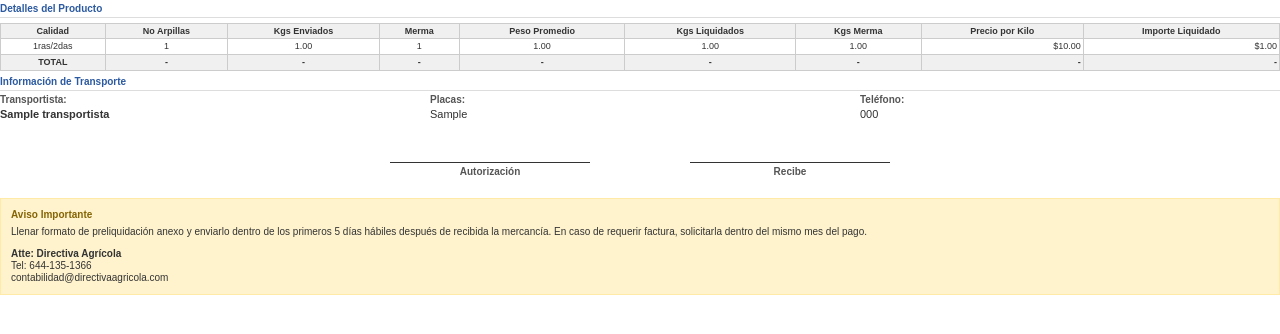
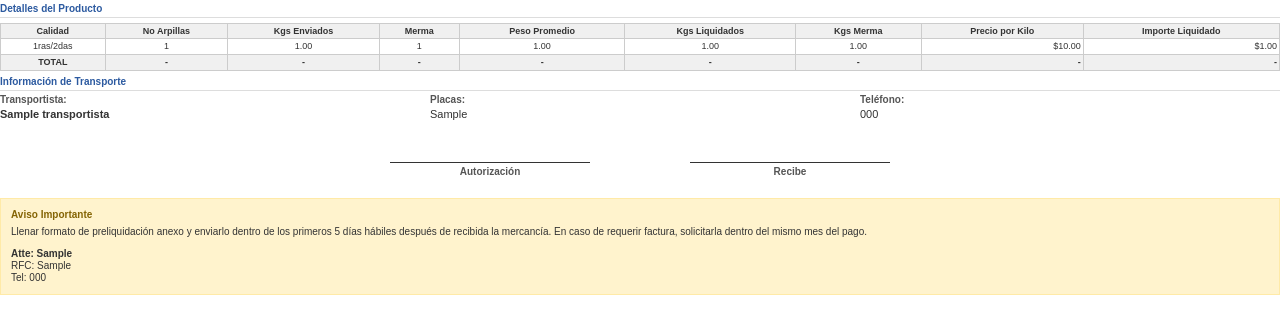
Before and after one commit to DirectivaSoftware01/DirectivaAgricola, a Django app: page /remisiones/1/imprimir/ in a window 1280 px wide. Shown: the part 326-660 px from the top of the page. Run offline with Django 5.2, Linux system fonts and the light colour scheme; a user stored in the database is signed in; tables that the repository leaves empty hold one stand-in row (values such as "Sample post"); grey boxes marked "Sample" are stand-in pictures.

Commit message:
feat: Actualizar información de empresa en pie del formato
- Cambiar Atte: para usar razón social de configuración
- Agregar RFC de la empresa desde configuración
- Agregar teléfono de la empresa desde configuración
- Usar datos dinámicos en lugar de información estática
- Mantener fallback a 'Directiva Agrícola' si no hay configuración
- Mostrar RFC y teléfono solo si están configurados

```diff
--- a/templates/core/remision_imprimir.html
+++ b/templates/core/remision_imprimir.html
@@ -479,9 +479,9 @@
         <div class="notice-title">Aviso Importante</div>
         <p>Llenar formato de preliquidación anexo y enviarlo dentro de los primeros 5 días hábiles después de recibida la mercancía. En caso de requerir factura, solicitarla dentro del mismo mes del pago.</p>
         <p style="margin-top: 10px;">
-            <strong>Atte: Directiva Agrícola</strong><br>
-            Tel: 644-135-1366<br>
-            contabilidad@directivaagricola.com
+            <strong>Atte: {{ configuracion.razon_social|default:"Directiva Agrícola" }}</strong><br>
+            {% if configuracion.rfc %}RFC: {{ configuracion.rfc }}<br>{% endif %}
+            {% if configuracion.telefono %}Tel: {{ configuracion.telefono }}{% endif %}
         </p>
     </div>
 
```
